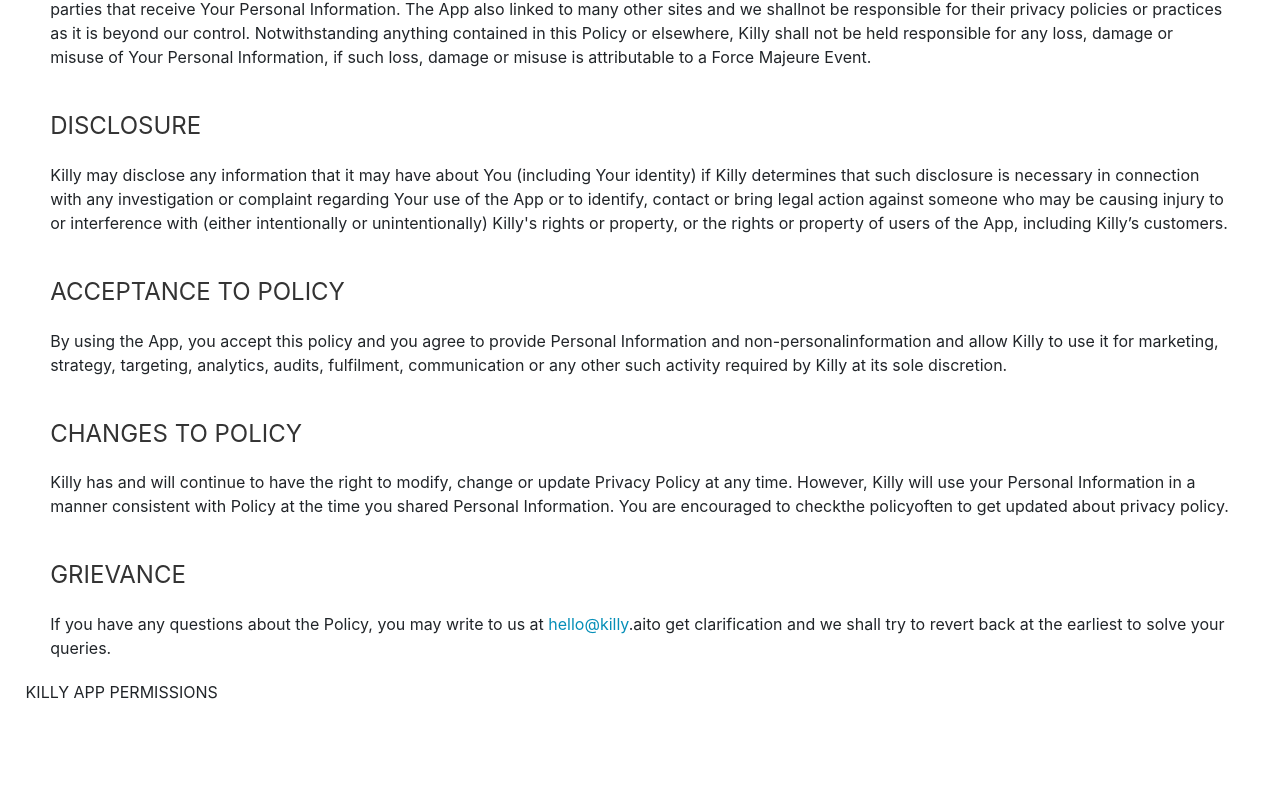
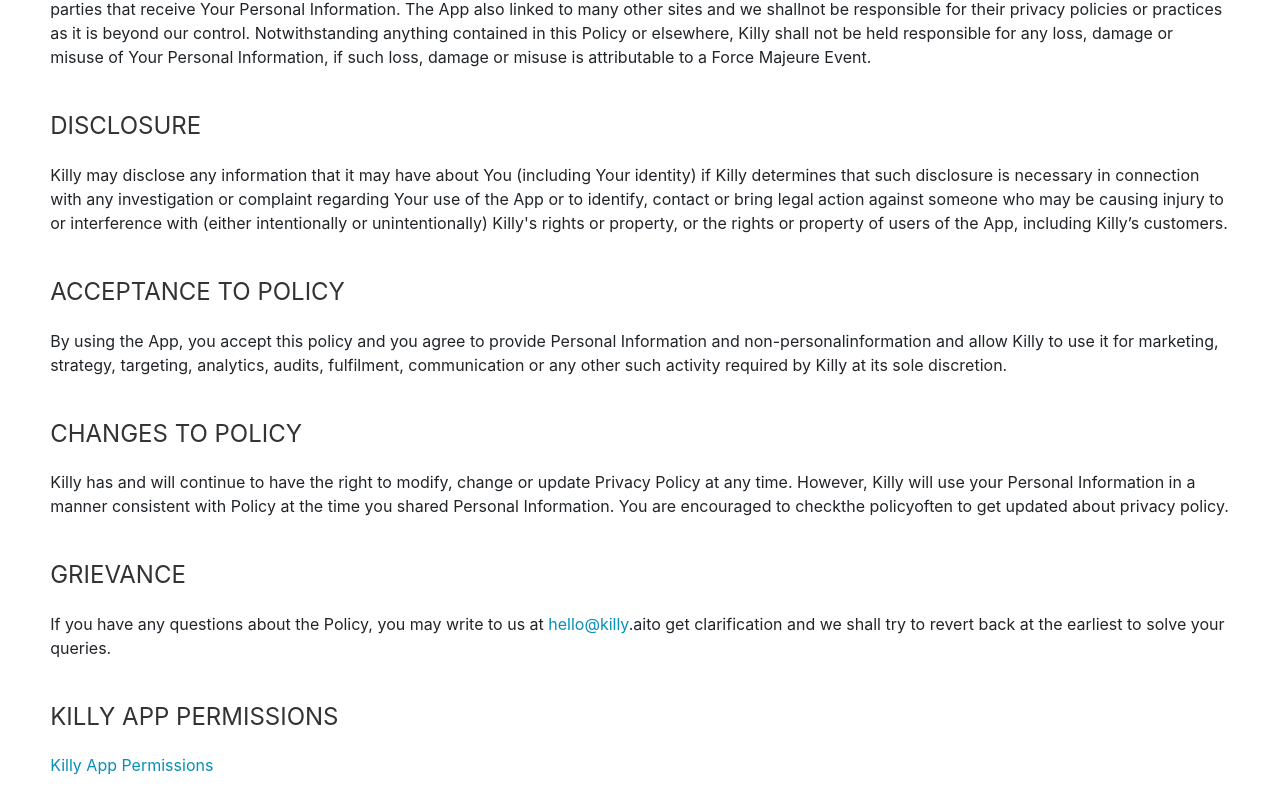
Before and after one commit to bharani-agi/Killy, a React (Create React App) app: page /privatePolicy in a window 1280 px wide. Shown: the part 1481-2284 px from the top of the page. Before the commit the page ends 2210 px from the top, so only its background shows below. Built offline with nearby package versions, Linux system fonts and the light colour scheme.

Commit message:
changes in Private Policy

```diff
--- a/src/components/privatePolicy.js
+++ b/src/components/privatePolicy.js
@@ -165,7 +165,12 @@
         <a style={{ color: "#068FB8" }}> hello@killy</a>.aito get clarification
         and we shall try to revert back at the earliest to solve your queries.
       </p>
-      KILLY APP PERMISSIONS
+      <h3 style={{ marginLeft: "2%", marginRight: "2%" }}>
+        KILLY APP PERMISSIONS
+      </h3>
+      <p style={{ marginLeft: "2%", marginRight: "2%" }}>
+        <a style={{ color: "#068FB8" }}> Killy App Permissions </a>
+      </p>
     </div>
   );
 };
```
